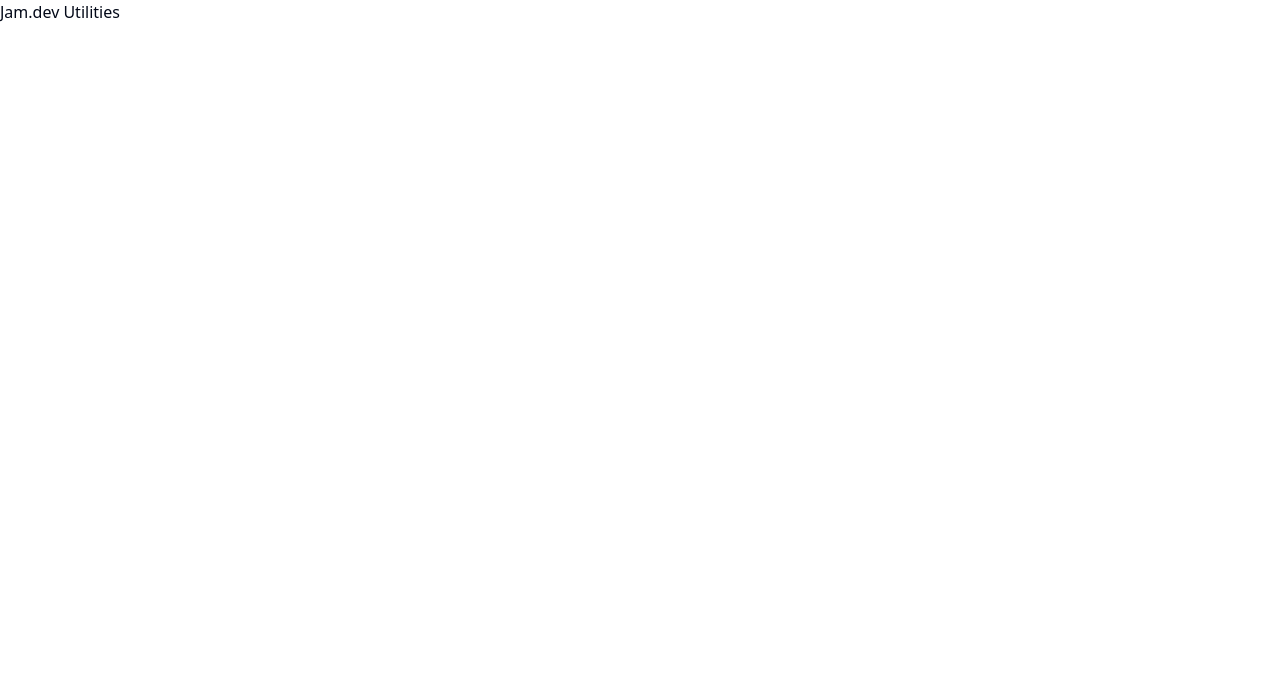
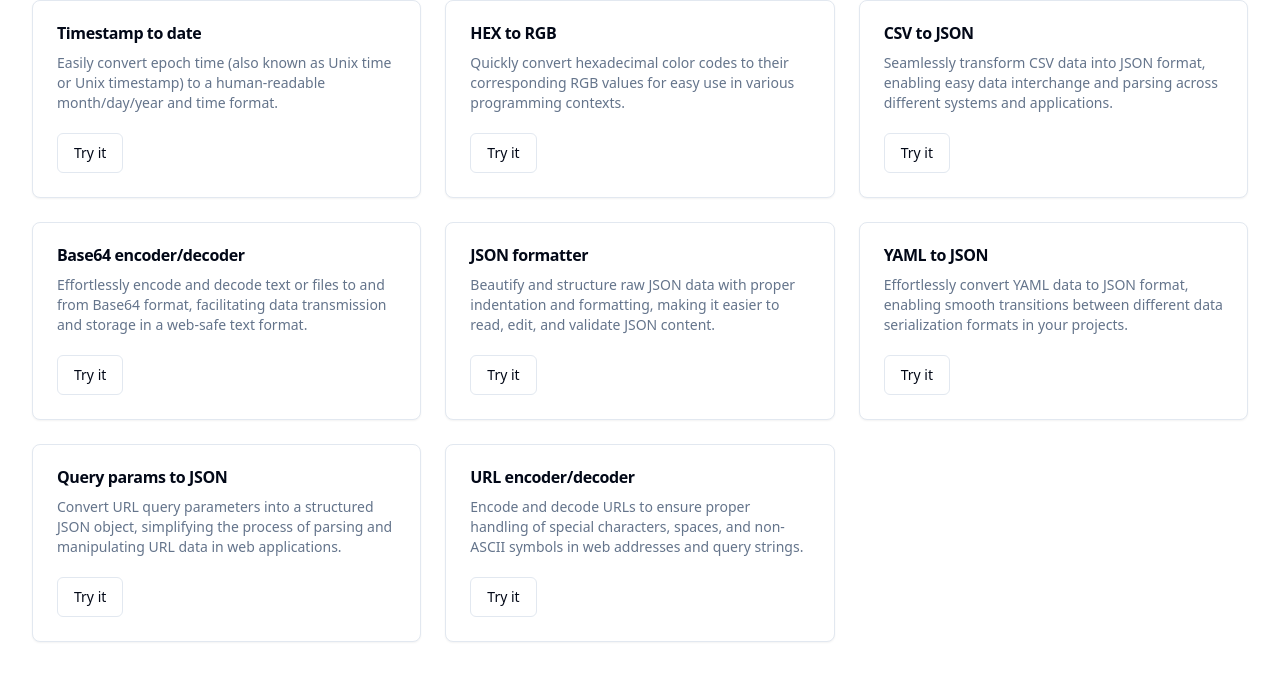
Before and after one commit to jamdotdev/jam-dev-utilities, a Next.js app: page / in a window 1280 px wide. Shown: the top 680 px of the page. Built offline with nearby package versions, Linux system fonts and the light colour scheme.

Commit message:
feat: add grid structure for home page
- added ButtonComponent
- added CardComponent

```diff
--- /dev/null
+++ b/components/HomeCard.tsx
@@ -0,0 +1,24 @@
+import { Button } from "./ds/ButtonComponent";
+import {
+  Card,
+  CardContent,
+  CardDescription,
+  CardTitle,
+} from "./ds/CardComponent";
+
+interface HomeCardProps {
+  title: string;
+  description: string;
+}
+
+export default function HomeCard({ title, description }: HomeCardProps) {
+  return (
+    <Card>
+      <CardContent>
+        <CardTitle>{title}</CardTitle>
+        <CardDescription>{description}</CardDescription>
+        <Button variant="outline">Try it</Button>
+      </CardContent>
+    </Card>
+  );
+}
--- /dev/null
+++ b/components/ds/ButtonComponent.tsx
@@ -0,0 +1,55 @@
+import React from "react";
+import { Slot } from "@radix-ui/react-slot";
+import { cva, type VariantProps } from "class-variance-authority";
+import { cn } from "@/lib/utils";
+
+const buttonVariants = cva(
+  "inline-flex items-center justify-center whitespace-nowrap rounded-md text-sm font-medium ring-offset-background transition-colors focus-visible:outline-none focus-visible:ring-2 focus-visible:ring-ring focus-visible:ring-offset-2 disabled:pointer-events-none disabled:opacity-50",
+  {
+    variants: {
+      variant: {
+        default: "bg-primary text-primary-foreground hover:bg-primary/90",
+        destructive:
+          "bg-destructive text-destructive-foreground hover:bg-destructive/90",
+        outline:
+          "border border-input bg-background hover:bg-accent hover:text-accent-foreground",
+        secondary:
+          "bg-secondary text-secondary-foreground hover:bg-secondary/80",
+        ghost: "hover:bg-accent hover:text-accent-foreground",
+        link: "text-primary underline-offset-4 hover:underline",
+      },
+      size: {
+        default: "h-10 px-4 py-2",
+        sm: "h-9 rounded-md px-3",
+        lg: "h-11 rounded-md px-8",
+        icon: "h-10 w-10",
+      },
+    },
+    defaultVariants: {
+      variant: "default",
+      size: "default",
+    },
+  }
+);
+
+export interface ButtonProps
+  extends React.ButtonHTMLAttributes<HTMLButtonElement>,
+    VariantProps<typeof buttonVariants> {
+  asChild?: boolean;
+}
+
+const Button = React.forwardRef<HTMLButtonElement, ButtonProps>(
+  ({ className, variant, size, asChild = false, ...props }, ref) => {
+    const Comp = asChild ? Slot : "button";
+    return (
+      <Comp
+        className={cn(buttonVariants({ variant, size, className }))}
+        ref={ref}
+        {...props}
+      />
+    );
+  }
+);
+Button.displayName = "Button";
+
+export { Button, buttonVariants };
--- /dev/null
+++ b/components/ds/CardComponent.tsx
@@ -0,0 +1,85 @@
+import React from "react";
+import { cn } from "@/lib/utils";
+
+const Card = React.forwardRef<
+  HTMLDivElement,
+  React.HTMLAttributes<HTMLDivElement>
+>(({ className, ...props }, ref) => (
+  <div
+    ref={ref}
+    className={cn(
+      "rounded-lg border bg-card text-card-foreground shadow-sm flex flex-1",
+      className
+    )}
+    {...props}
+  />
+));
+Card.displayName = "Card";
+
+const CardHeader = React.forwardRef<
+  HTMLDivElement,
+  React.HTMLAttributes<HTMLDivElement>
+>(({ className, ...props }, ref) => (
+  <div ref={ref} className={cn("flex flex-col p-7", className)} {...props} />
+));
+CardHeader.displayName = "CardHeader";
+
+const CardTitle = React.forwardRef<
+  HTMLParagraphElement,
+  React.HTMLAttributes<HTMLHeadingElement>
+>(({ className, ...props }, ref) => (
+  <h3
+    ref={ref}
+    className={cn(
+      "text-base font-semibold leading-none tracking-tight mb-3",
+      className
+    )}
+    {...props}
+  />
+));
+CardTitle.displayName = "CardTitle";
+
+const CardDescription = React.forwardRef<
+  HTMLParagraphElement,
+  React.HTMLAttributes<HTMLParagraphElement>
+>(({ className, ...props }, ref) => (
+  <p
+    ref={ref}
+    className={cn("mb-5 flex-1 text-sm text-muted-foreground", className)}
+    {...props}
+  />
+));
+CardDescription.displayName = "CardDescription";
+
+const CardContent = React.forwardRef<
+  HTMLDivElement,
+  React.HTMLAttributes<HTMLDivElement>
+>(({ className, ...props }, ref) => (
+  <div
+    ref={ref}
+    className={cn("p-6 items-baseline flex flex-col", className)}
+    {...props}
+  />
+));
+CardContent.displayName = "CardContent";
+
+const CardFooter = React.forwardRef<
+  HTMLDivElement,
+  React.HTMLAttributes<HTMLDivElement>
+>(({ className, ...props }, ref) => (
+  <div
+    ref={ref}
+    className={cn("flex items-center p-6 flex-1 pt-0", className)}
+    {...props}
+  />
+));
+CardFooter.displayName = "CardFooter";
+
+export {
+  Card,
+  CardHeader,
+  CardFooter,
+  CardTitle,
+  CardDescription,
+  CardContent,
+};
--- a/package.json
+++ b/package.json
@@ -9,6 +9,7 @@
     "lint": "next lint"
   },
   "dependencies": {
+    "@radix-ui/react-slot": "^1.1.0",
     "class-variance-authority": "^0.7.0",
     "clsx": "^2.1.1",
     "lucide-react": "^0.414.0",
--- a/pages/index.tsx
+++ b/pages/index.tsx
@@ -1,3 +1,60 @@
+import HomeCard from "../components/HomeCard";
+
 export default function Home() {
-  return <main>Jam.dev Utilities</main>;
+  return (
+    <main>
+      <div className="container grid grid-cols-3 gap-6">
+        {cardData.map((card) => (
+          <HomeCard
+            key={card.title}
+            title={card.title}
+            description={card.description}
+          />
+        ))}
+      </div>
+    </main>
+  );
 }
+
+const cardData = [
+  {
+    title: "Timestamp to date",
+    description:
+      "Easily convert epoch time (also known as Unix time or Unix timestamp) to a human-readable month/day/year and time format.",
+  },
+  {
+    title: "HEX to RGB",
+    description:
+      "Quickly convert hexadecimal color codes to their corresponding RGB values for easy use in various programming contexts.",
+  },
+  {
+    title: "CSV to JSON",
+    description:
+      "Seamlessly transform CSV data into JSON format, enabling easy data interchange and parsing across different systems and applications.",
+  },
+  {
+    title: "Base64 encoder/decoder",
+    description:
+      "Effortlessly encode and decode text or files to and from Base64 format, facilitating data transmission and storage in a web-safe text format.",
+  },
+  {
+    title: "JSON formatter",
+    description:
+      "Beautify and structure raw JSON data with proper indentation and formatting, making it easier to read, edit, and validate JSON content.",
+  },
+  {
+    title: "YAML to JSON",
+    description:
+      "Effortlessly convert YAML data to JSON format, enabling smooth transitions between different data serialization formats in your projects.",
+  },
+  {
+    title: "Query params to JSON",
+    description:
+      "Convert URL query parameters into a structured JSON object, simplifying the process of parsing and manipulating URL data in web applications.",
+  },
+  {
+    title: "URL encoder/decoder",
+    description:
+      "Encode and decode URLs to ensure proper handling of special characters, spaces, and non-ASCII symbols in web addresses and query strings.",
+  },
+];
```
Also changed, not shown: styles/globals.css (line endings or trailing spaces), 1 other file (tests, documents, lock files or other folders).
